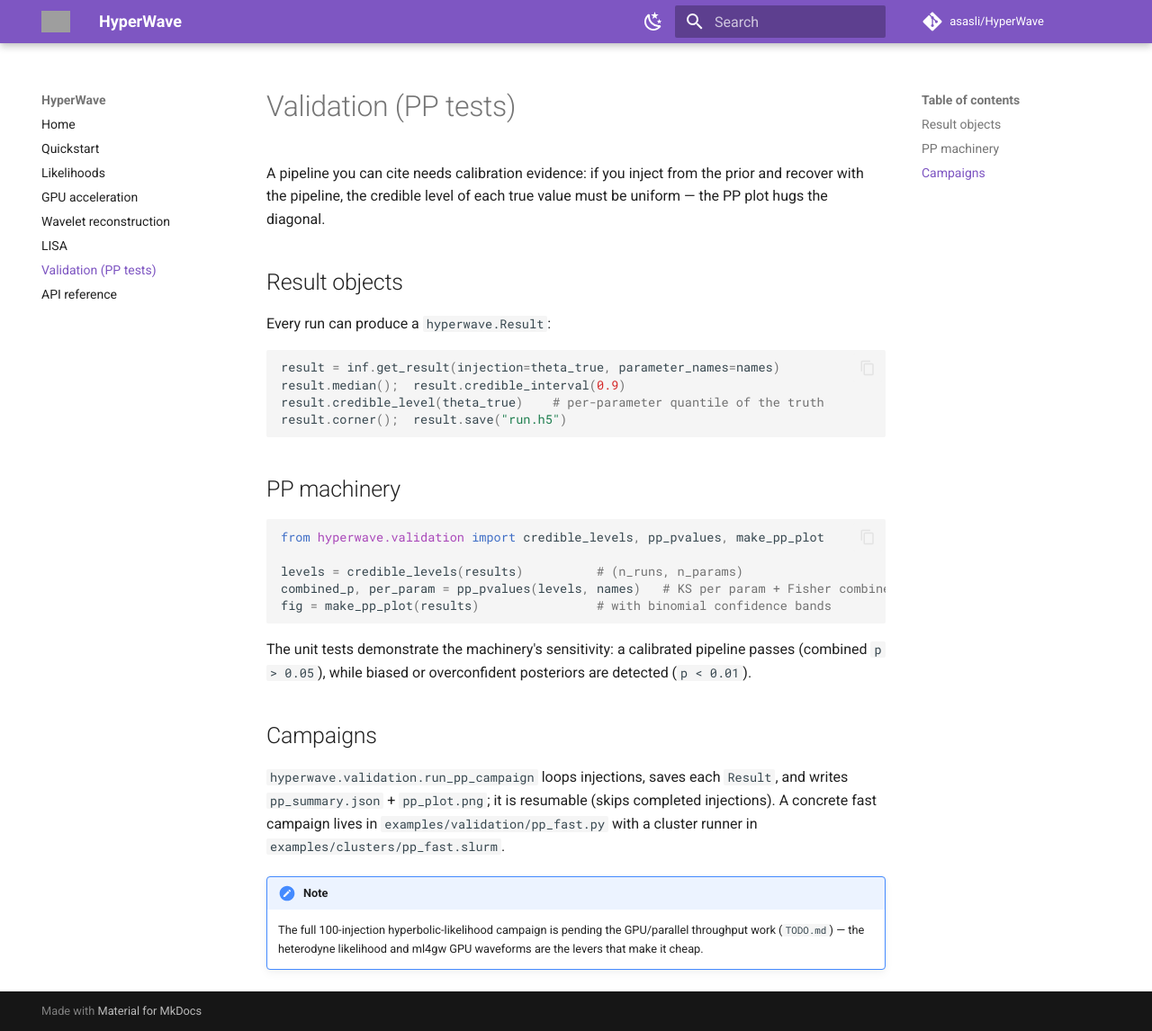
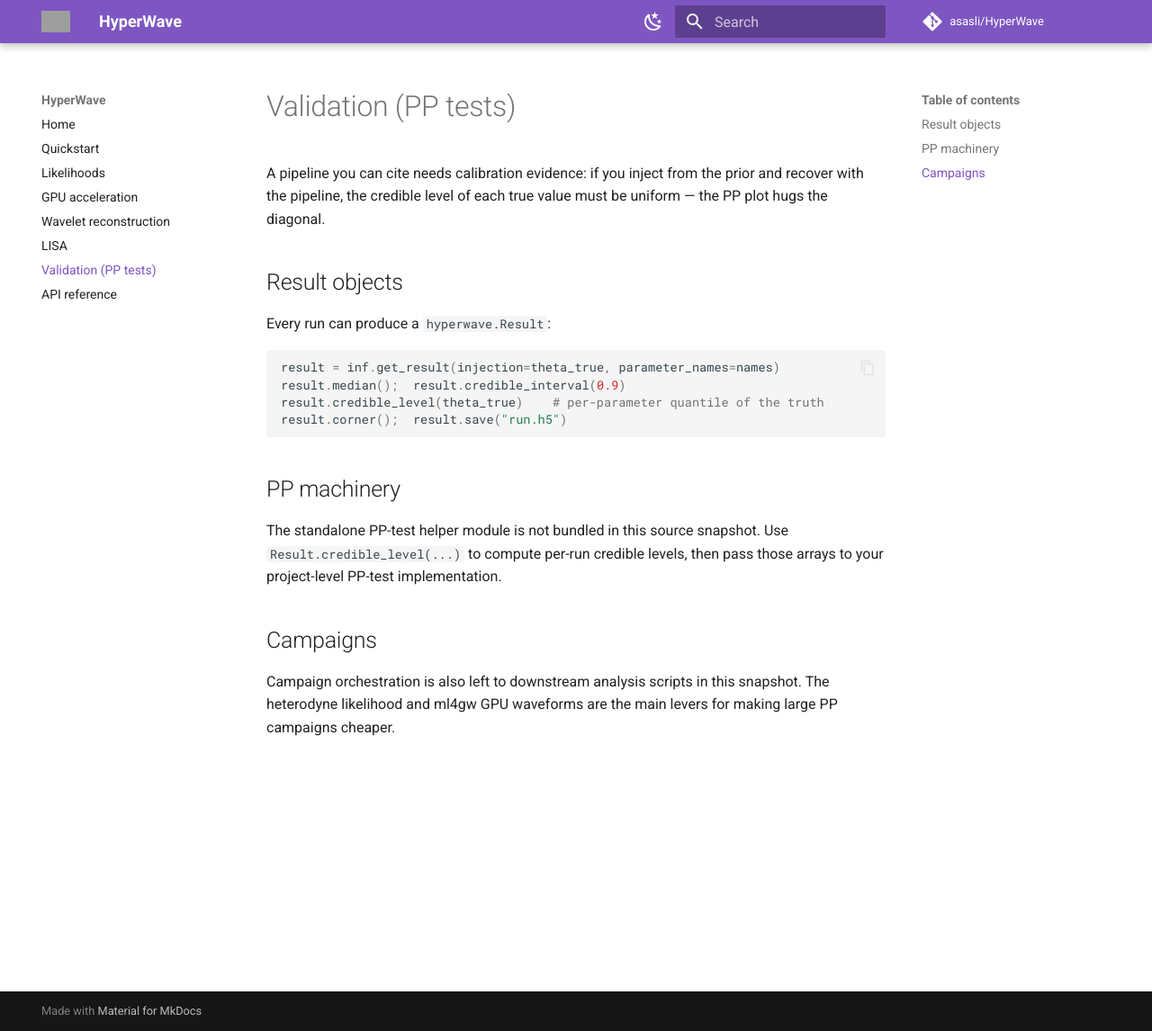
Before and after one commit to GCArullo/HyperWave_GC, an MkDocs documentation site: the page built from docs/validation.md, in a window 1280 px wide and 1146 px high. Shown: the whole window at 90% size. Built offline with MkDocs 1.6.1 and Material for MkDocs 9.7.7, drawn with Linux system fonts in a browser that asks for light colours; comment, search, counter and statistics services are not loaded; grey boxes are pictures that could not be loaded.

````diff
--- a/docs/validation.md
+++ b/docs/validation.md
@@ -17,26 +17,12 @@ result.corner();  result.save("run.h5")
 
 ## PP machinery
 
-```python
-from hyperwave.validation import credible_levels, pp_pvalues, make_pp_plot
-
-levels = credible_levels(results)          # (n_runs, n_params)
-combined_p, per_param = pp_pvalues(levels, names)   # KS per param + Fisher combine
-fig = make_pp_plot(results)                # with binomial confidence bands
-```
-
-The unit tests demonstrate the machinery's sensitivity: a calibrated pipeline
-passes (combined `p > 0.05`), while biased or overconfident posteriors are
-detected (`p < 0.01`).
+The standalone PP-test helper module is not bundled in this source snapshot.
+Use `Result.credible_level(...)` to compute per-run credible levels, then pass
+those arrays to your project-level PP-test implementation.
 
 ## Campaigns
 
-`hyperwave.validation.run_pp_campaign` loops injections, saves each `Result`,
-and writes `pp_summary.json` + `pp_plot.png`; it is resumable (skips completed
-injections). A concrete fast campaign lives in `examples/validation/pp_fast.py`
-with a cluster runner in `examples/clusters/pp_fast.slurm`.
-
-!!! note
-    The full 100-injection hyperbolic-likelihood campaign is pending the
-    GPU/parallel throughput work (`TODO.md`) — the heterodyne likelihood and
-    ml4gw GPU waveforms are the levers that make it cheap.
+Campaign orchestration is also left to downstream analysis scripts in this
+snapshot. The heterodyne likelihood and ml4gw GPU waveforms are the main levers
+for making large PP campaigns cheaper.
````
Also changed, not shown: README.md (+3 -1 lines), docs/api.md (+4 -4 lines), docs/gpu.md (+4 -4 lines), docs/lisa.md (+9 -16 lines), docs/wavelets.md (+4 -5 lines), src/hyperwave/__init__.py (+7 -1 lines), tasks/repo_scan_fixes.md (added, +43 -0 lines), 12 other files.
